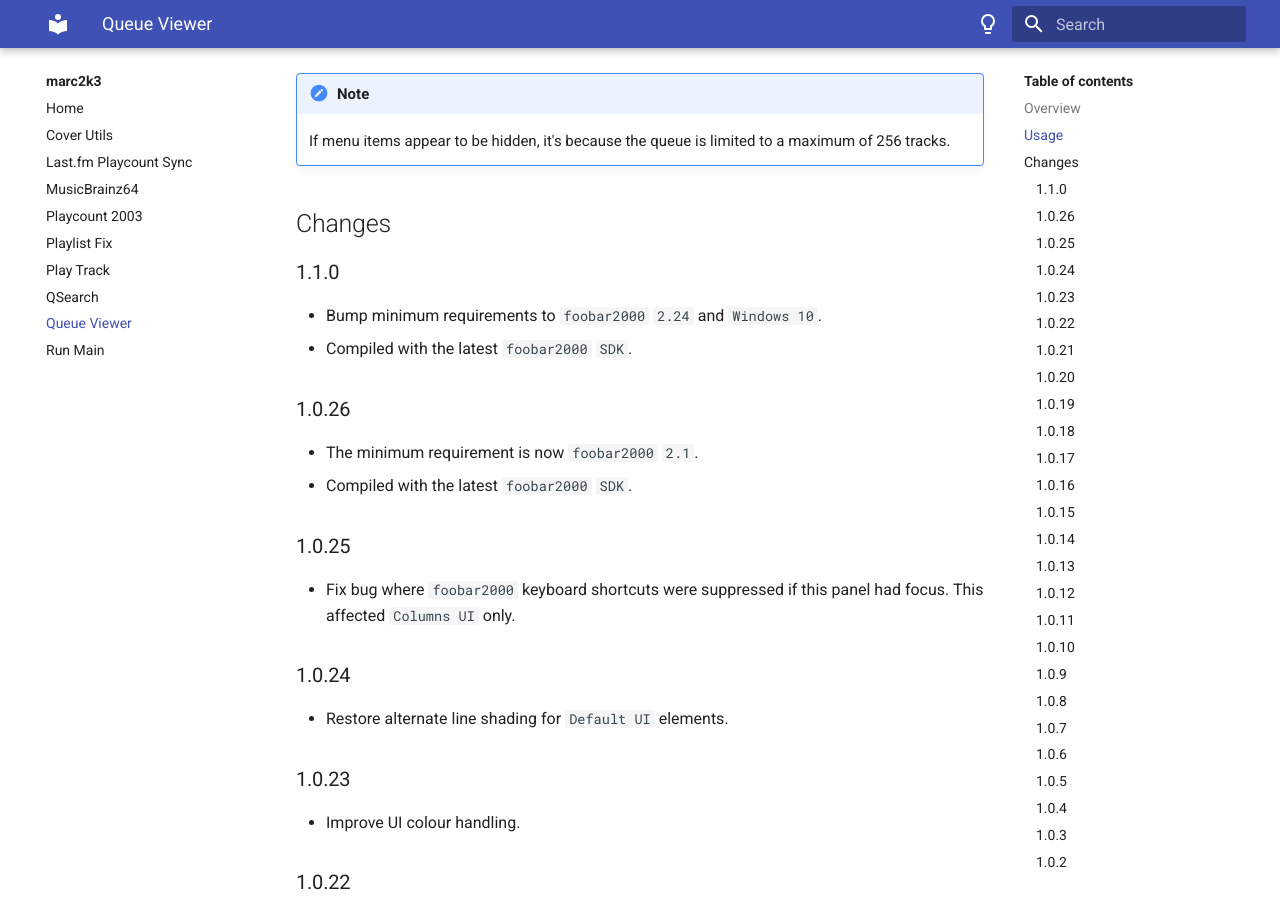
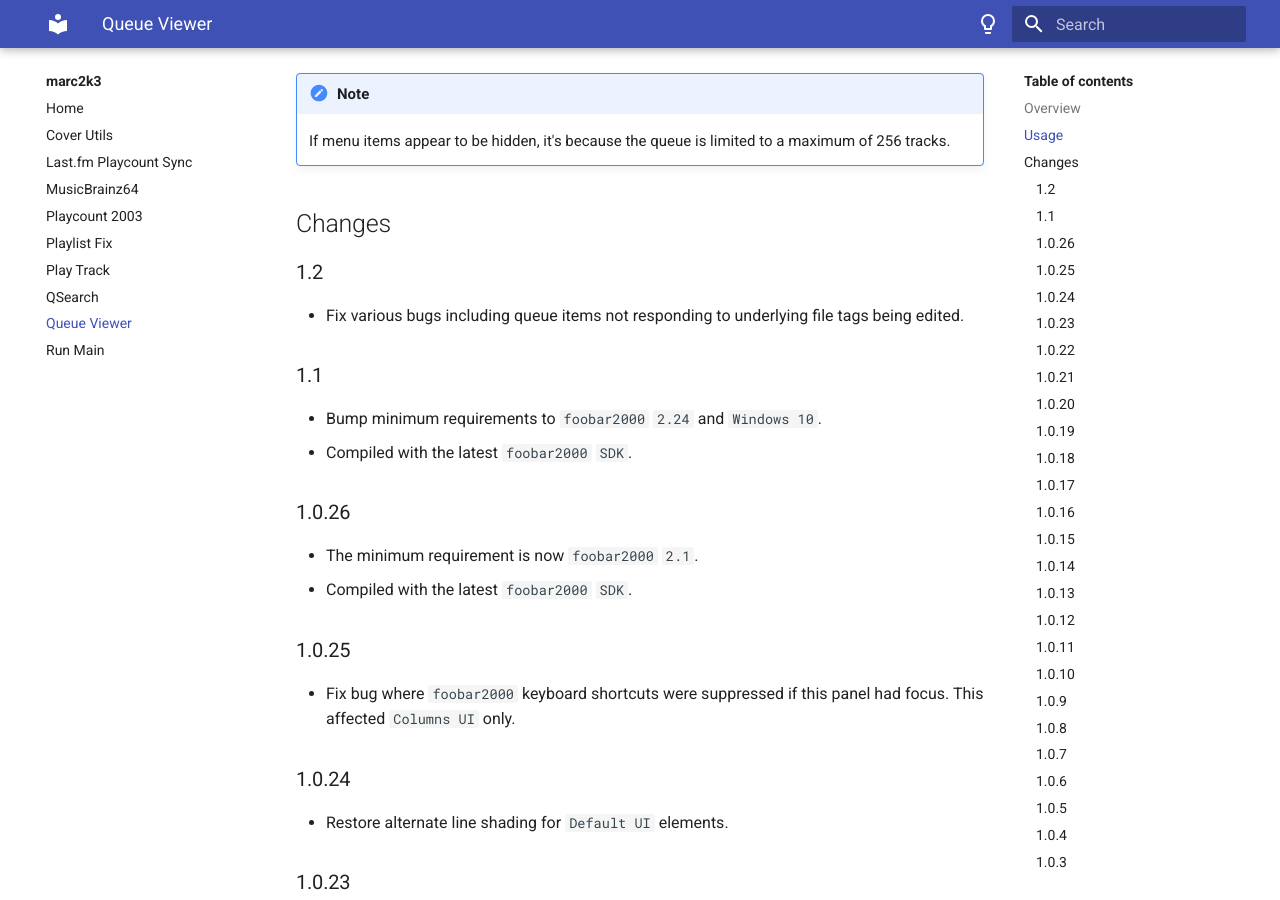
Before and after one commit to marc2k3/marc2k3.github.io, an MkDocs documentation site: the page built from docs/component/queue-viewer.md, in a window 1280 px wide and 900 px high, scrolled down 1274 px. Built offline with MkDocs 1.6.1 and Material for MkDocs 9.7.7, drawn with Linux system fonts in a browser that asks for light colours.

Commit message:
Queue Viewer 1.2

```diff
--- a/docs/component/queue-viewer.md
+++ b/docs/component/queue-viewer.md
@@ -43,7 +43,10 @@
 
 ## Changes
 
-### 1.1.0
+### 1.2
+- Fix various bugs including queue items not responding to underlying file tags being edited.
+
+### 1.1
 - Bump minimum requirements to `foobar2000` `2.24` and `Windows 10`.
 - Compiled with the latest `foobar2000` `SDK`.
 
```
Also changed, not shown: docs/index.md (+1 -1 lines).
